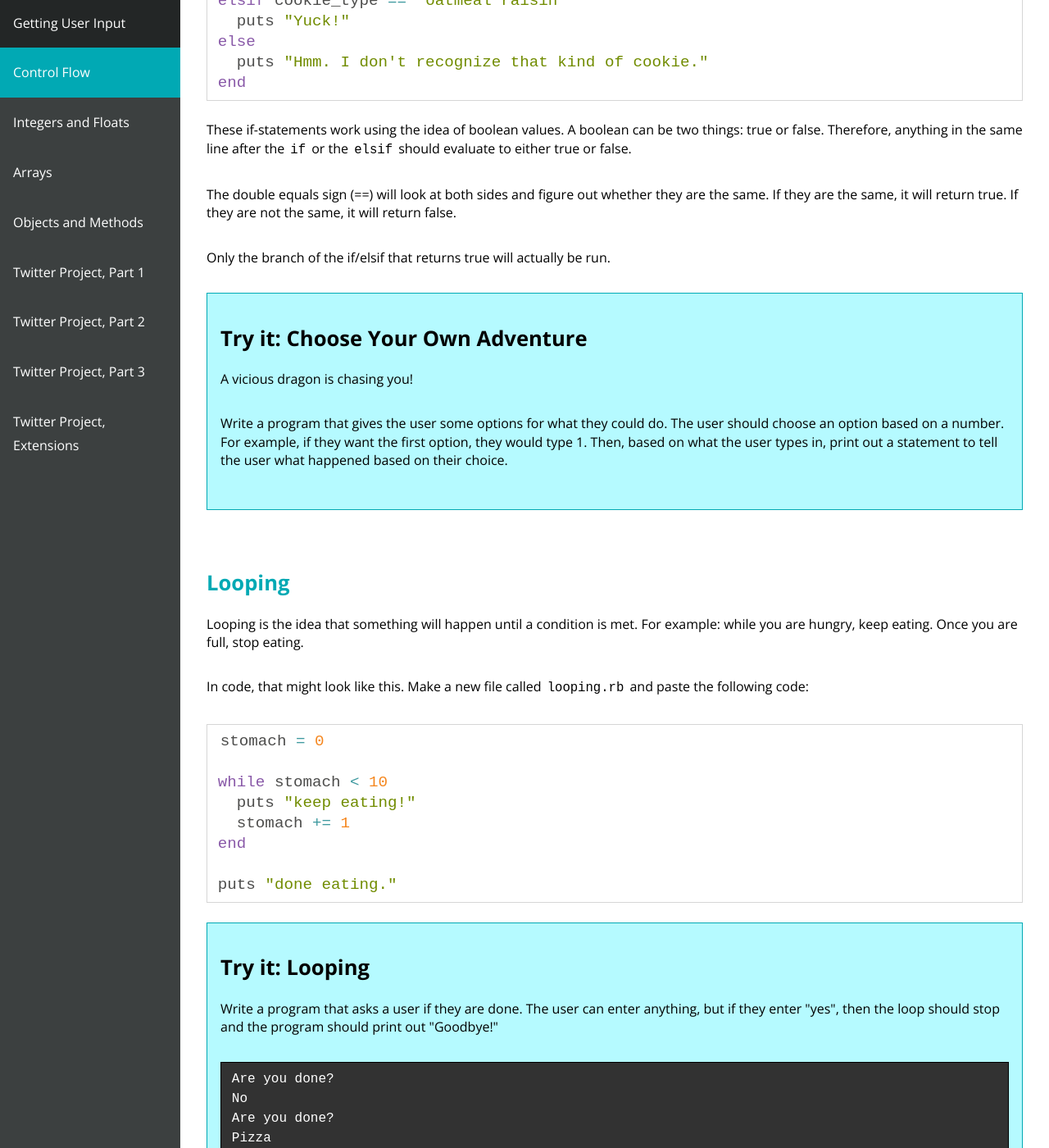
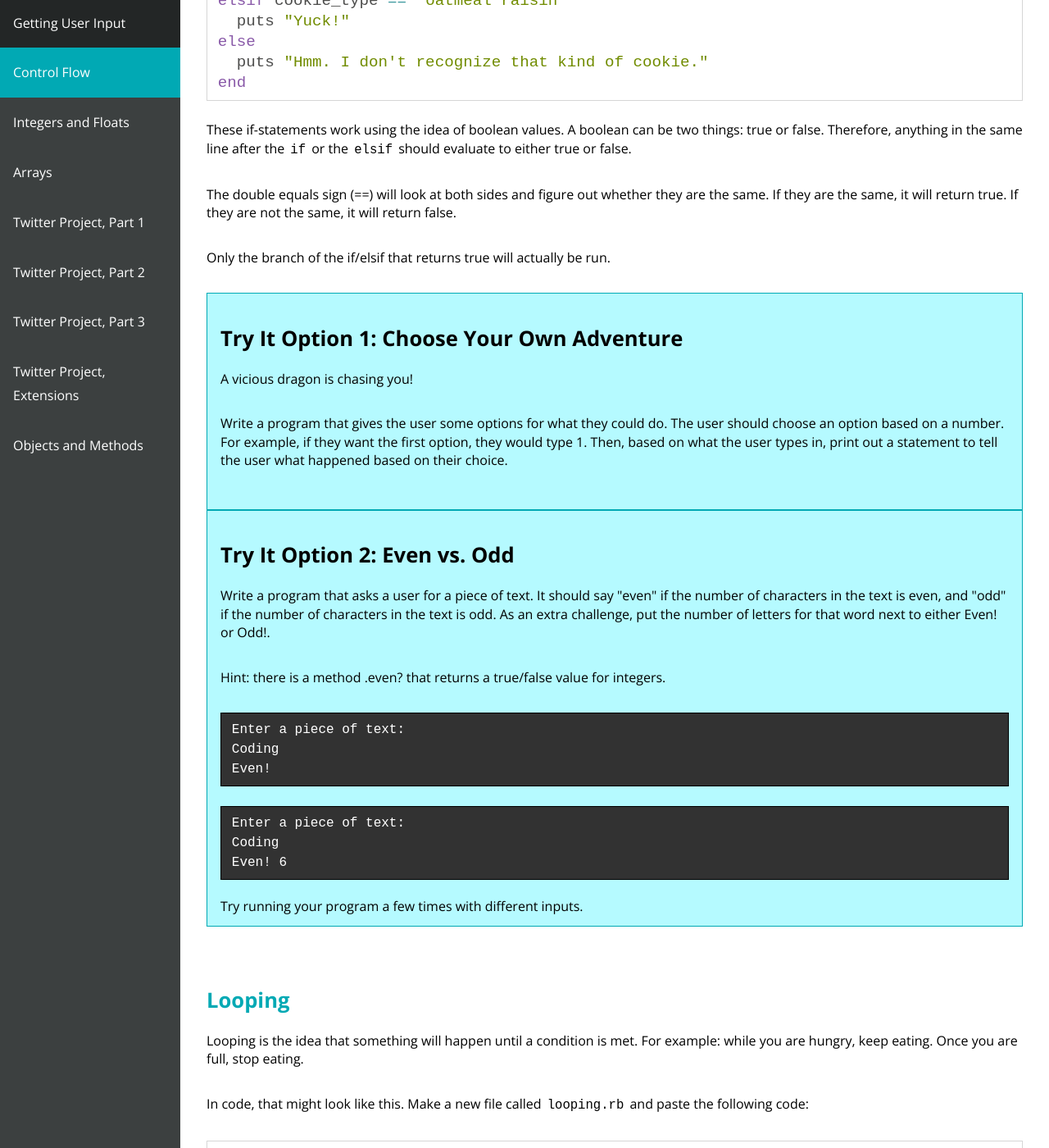
Before and after one commit to gdivegas/intro-to-ruby, a Jekyll site: the page built from _posts/1000-01-06-control-flow.markdown, in a window 1280 px wide and 1400 px high, scrolled down 559 px. Shown: the whole window at 82% size. Built offline with Jekyll 4.4.1, drawn with Linux system fonts in a browser that asks for light colours.

Commit message:
move objects and methods to extra

```diff
--- a/_posts/1000-01-06-control-flow.markdown
+++ b/_posts/1000-01-06-control-flow.markdown
@@ -39,12 +39,30 @@ The double equals sign (==) will look at both sides and figure out whether they
 Only the branch of the if/elsif that returns true will actually be run.
 
 <div class="try-it">
-<h2>Try it: Choose Your Own Adventure</h2>
+<h2>Try It Option 1: Choose Your Own Adventure</h2>
 
 <p>A vicious dragon is chasing you!</p>
 
 <p>Write a program that gives the user some options for what they could do. The user should choose an option based on a number. For example, if they want the first option, they would type 1. Then, based on what the user types in, print out a statement to tell the user what happened based on their choice.</p>
 </div>
+
+<div class="try-it">
+<h2>Try It Option 2: Even vs. Odd</h2>
+
+<p>Write a program that asks a user for a piece of text. It should say "even" if the number of characters in the text is even, and "odd" if the number of characters in the text is odd. As an extra challenge, put the number of letters for that word next to either Even! or Odd!.</p>
+
+<p>Hint: there is a method .even? that returns a true/false value for integers.</p>
+
+<pre>Enter a piece of text:
+Coding
+Even!</pre>
+
+<pre>Enter a piece of text:
+Coding
+Even! 6</pre>
+Try running your program a few times with different inputs.
+</div>
+
 
 
 ## Looping
--- a/_posts/1000-01-09-objects-and-methods.markdown
+++ b/_posts/1000-01-09-objects-and-methods.markdown
@@ -1,11 +1,13 @@
 ---
 title: Objects and Methods
 layout: post
-date: 1000-01-09
+date: 1000-02-01
 permalink: objects-and-methods
 program: back-end
 tags: back-end
 ---
+
+Bonus! Want more Ruby? Check out this lesson on objects and methods on your own.
 
 <h4>What is a Class?</h4>
 
```
Also changed, not shown: _posts/1000-01-08-arrays.markdown (+0 -49 lines).
